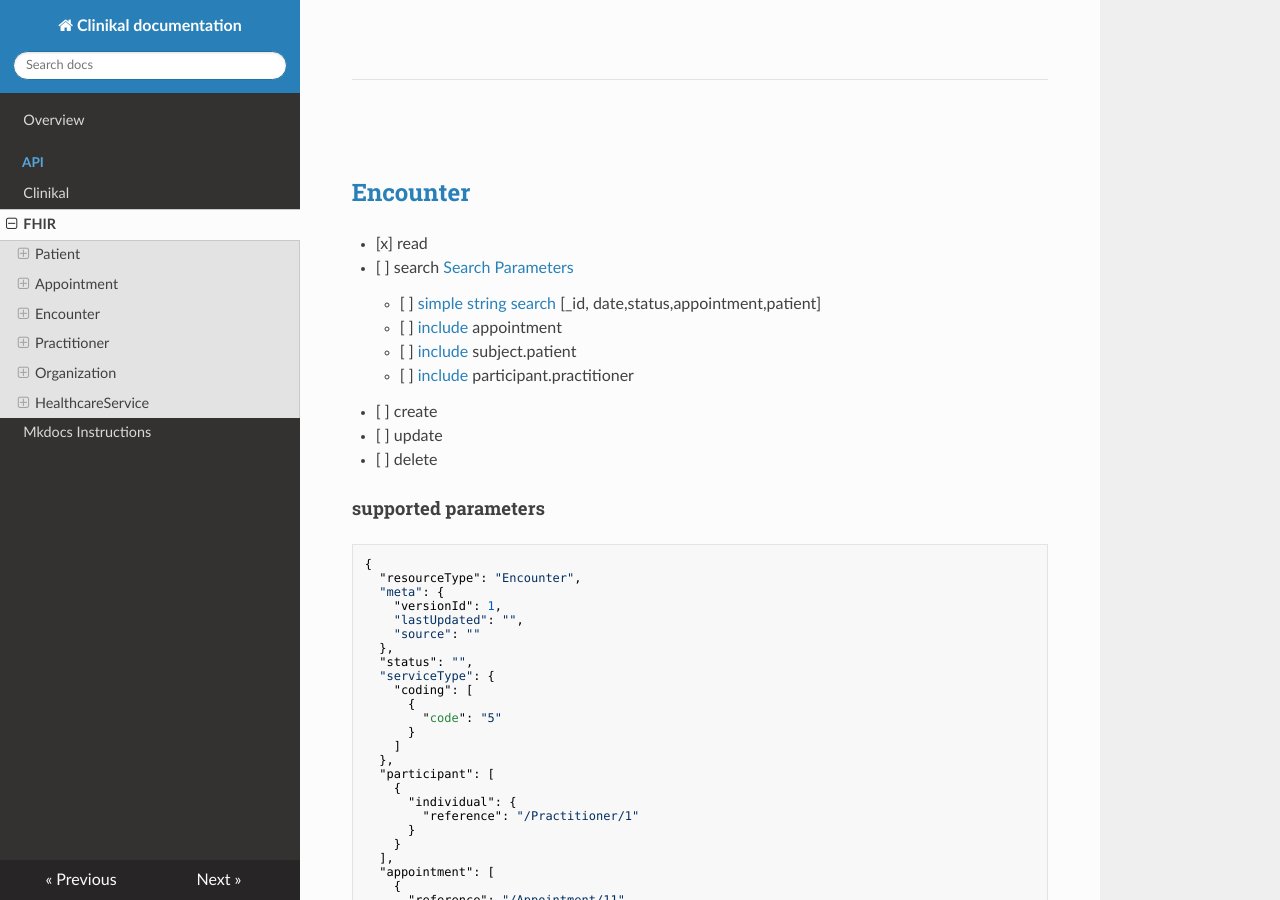
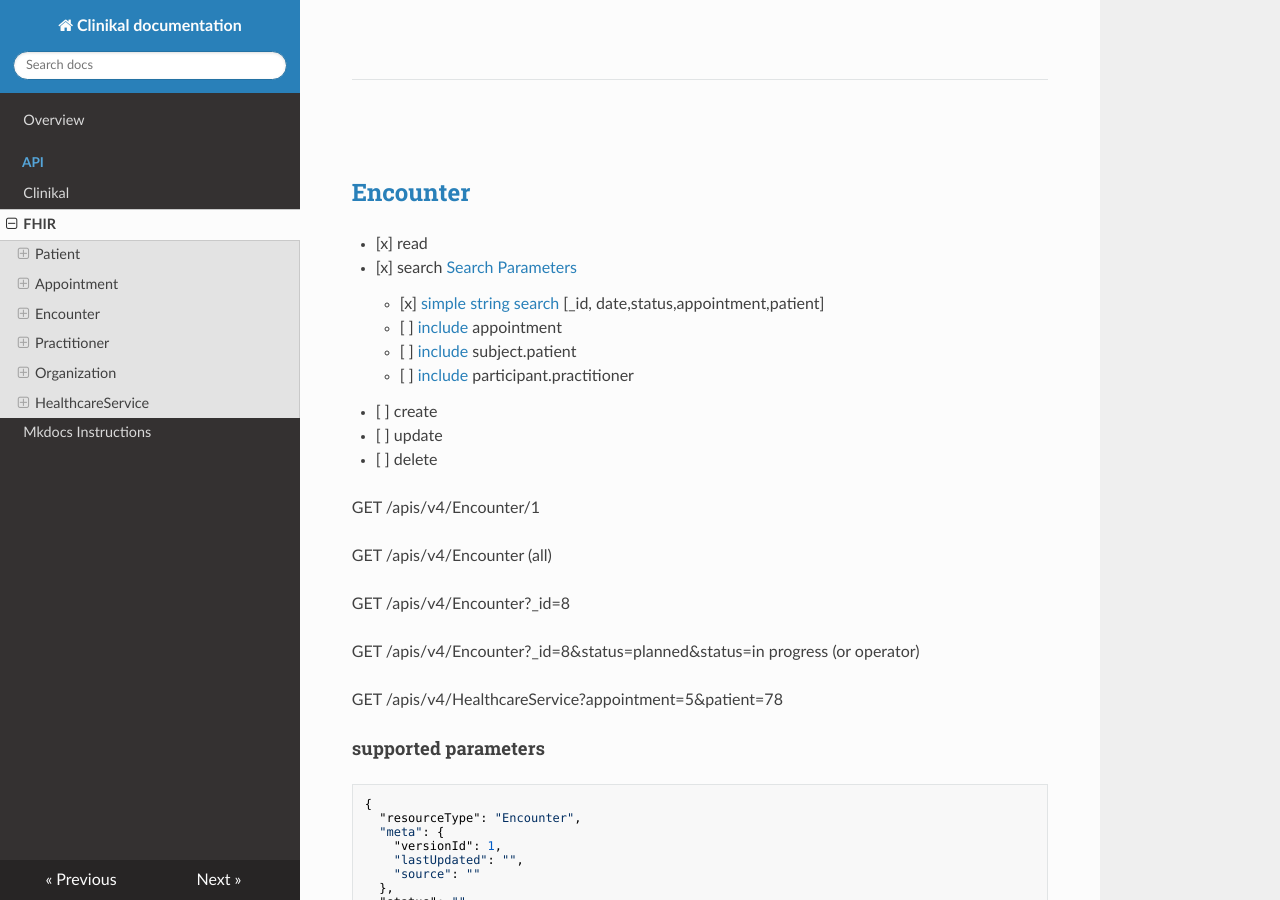
Before and after one commit to MohGovIL/Clinical-Documentation, an MkDocs documentation site: the page built from docs/api/fhir.md, in a window 1280 px wide and 900 px high, scrolled down 3661 px. Built offline with MkDocs 1.6.1, drawn with Linux system fonts in a browser that asks for light colours; nearby versions of some CDN libraries.

`````diff
--- a/docs/api/fhir.md
+++ b/docs/api/fhir.md
@@ -186,14 +186,24 @@ Example - change status
 ##[Encounter](https://www.hl7.org/fhir/encounter.html)
 
 - [x] read
-- [ ] search [Search Parameters](https://www.hl7.org/fhir/encounter.html#search)
-    - [ ] [simple string search](https://www.hl7.org/fhir/search.html#string) [_id, date,status,appointment,patient]
+- [x] search [Search Parameters](https://www.hl7.org/fhir/encounter.html#search)
+    - [x] [simple string search](https://www.hl7.org/fhir/search.html#string) [_id, date,status,appointment,patient]
     - [ ] [include](https://www.hl7.org/fhir/search.html#include) appointment
     - [ ] [include](https://www.hl7.org/fhir/search.html#include) subject.patient
     - [ ] [include](https://www.hl7.org/fhir/search.html#include) participant.practitioner
 - [ ] create
 - [ ] update
 - [ ] delete
+
+GET /apis/v4/Encounter/1
+
+GET /apis/v4/Encounter (all)
+
+GET /apis/v4/Encounter?_id=8
+
+GET /apis/v4/Encounter?_id=8&status=planned&status=in progress  (or operator)
+
+GET /apis/v4/HealthcareService?appointment=5&patient=78
 
 ####supported parameters
 ````
`````
